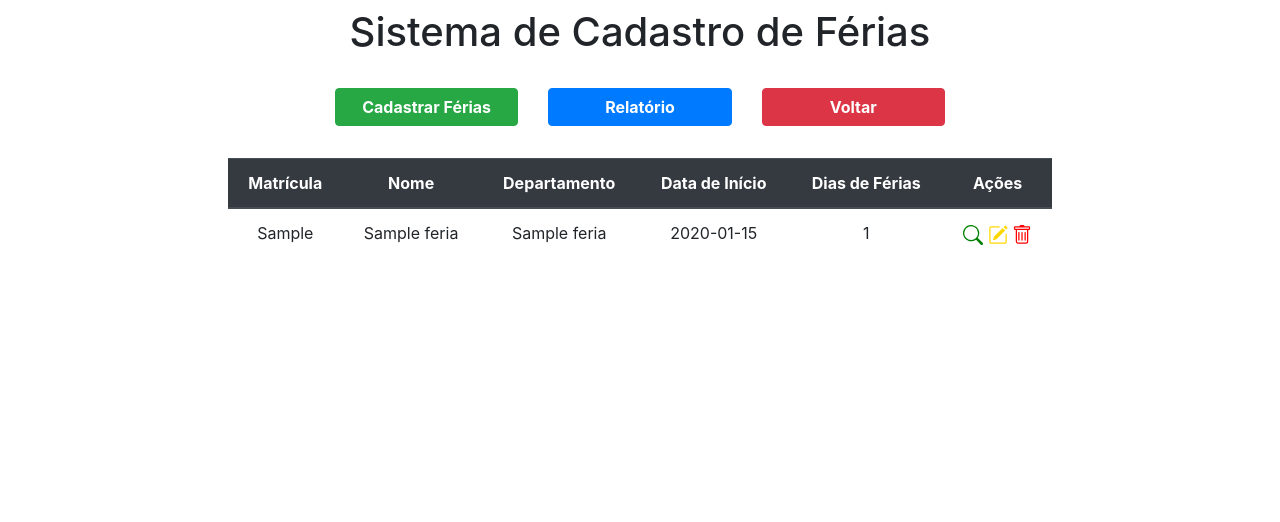
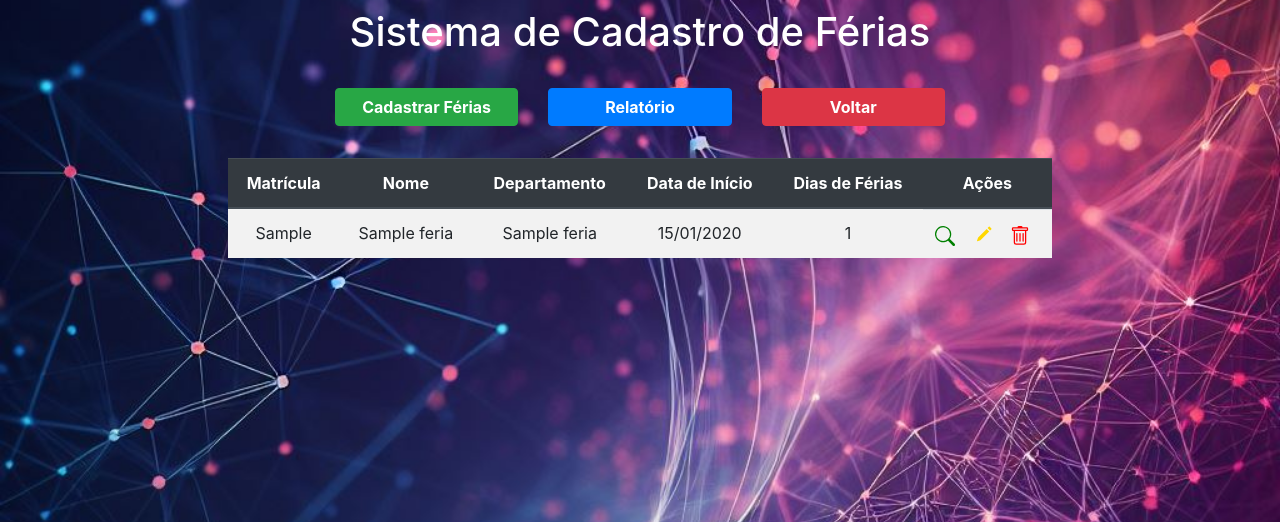
Before and after one commit to RayFigueiredo/ProjetoGestaoFerias, a Flask app: page /ferias in a window 1280 px wide. Shown: the top 522 px of the page. Run offline with Flask 3, Linux system fonts and the light colour scheme; tables that the repository leaves empty hold one stand-in row (values such as "Sample post"); some libraries are stand-ins or nearby versions.

Commit message:
criação de tela inicial

```diff
--- a/ProjetoCRUD/BluePrints/ModuloFerias/ViewCadastrarFerias.py
+++ b/ProjetoCRUD/BluePrints/ModuloFerias/ViewCadastrarFerias.py
@@ -1,8 +1,7 @@
 from flask import render_template, redirect, request, jsonify, flash
 from ProjetoCRUD import app, db, Departamento, Ferias, Funcionario
 from sqlalchemy.sql import text
-from datetime import date, timedelta
-from datetime import datetime
+from datetime import date, timedelta, datetime
 
 
 def e_fim_de_semana(data):
@@ -20,6 +19,9 @@ def listar_ferias():
 
     # Consulte todos os funcionários e suas férias
     lista_ferias = Ferias.query.all()
+    # Formate a data no formato desejado
+    for ferias in lista_ferias:
+        ferias.data_ini_formatada = ferias.data_ini.strftime('%d/%m/%Y')
 
     return render_template('templates_ferias/tela_inicial_ferias.html', lista_ferias=lista_ferias)
 
--- a/ProjetoCRUD/static/css/style.css
+++ b/ProjetoCRUD/static/css/style.css
@@ -0,0 +1,35 @@
+body {
+    background: url("../img/index_background2.jpeg") no-repeat center center fixed;
+    background-size: cover;
+}
+
+h1 {
+    color: #FFFFFF; /* Altere para a cor desejada, por exemplo, #000 para preto */
+}
+
+.img-caption {
+    color: #FFFFFF; /* Altere para a cor desejada, por exemplo, #999 para cinza */
+    font-size: 24px;
+}
+
+.tabela-branca {
+    background-color: #FFFFFF; /* Define o fundo branco da tabela */
+}
+
+/* Alinhar os ícones lado a lado */
+.icon-container {
+    display: flex;
+    justify-content: space-between;
+    align-items: center;
+}
+
+/* Adicionar margem direita para separar os ícones */
+.icon-container a {
+    margin-right: 10px; /* Altere o valor de acordo com a distância desejada entre os ícones */
+}
+
+/* Ajustar o tamanho dos ícones */
+.icon-container svg {
+    width: 20px; /* Defina o tamanho desejado em pixels */
+    height: 20px;
+}
--- a/ProjetoCRUD/templates/index.html
+++ b/ProjetoCRUD/templates/index.html
@@ -3,22 +3,41 @@
 
 <head>
     <meta charset="UTF-8">
-    <title>Tela Inicial</title>
-    <link rel="stylesheet" href="https://stackpath.bootstrapcdn.com/bootstrap/4.4.1/css/bootstrap.min.css" integrity="sha384-Vkoo8x4CGsO3+Hhxv8T/Q5PaXtkKtu6ug5TOeNV6gBiFeWPGFN9MuhOf23Q9Ifjh" crossorigin="anonymous">
+    <title>{% block titulo %}Sistema Gestão de Férias{% endblock %}</title>
+    <link rel="stylesheet" href="https://stackpath.bootstrapcdn.com/bootstrap/4.4.1/css/bootstrap.min.css"
+        integrity="sha384-Vkoo8x4CGsO3+Hhxv8T/Q5PaXtkKtu6ug5TOeNV6gBiFeWPGFN9MuhOf23Q9Ifjh"
+        crossorigin="anonymous">
+    <link rel="stylesheet" href="{{ url_for('static', filename='css/style.css') }}">
 </head>
-
+{% block body%}
 <body>
-    <div class="col-8 m-auto pt-2 pb-2 text-center">
-        <h1>Sistema de Gestão de Férias</h1>
+    <div class="container text-center">
+        <h1 class="mt-5">Sistema de Gestão de Férias</h1>
     </div>
 
-    <div class="col-3 m-auto pt-3 pb-2 text-center">
-        <a href="{{url_for('listar_ferias')}}" class="btn btn-primary btn-block">Gestão Férias</a>
-        <a href="{{url_for('listar_departamentos')}}" class="btn btn-primary btn-block">Cadastrar Departamento</a>
-        <a href="{{url_for('listar_funcionarios')}}" class="btn btn-primary btn-block">Cadastrar Funcionário</a>
+    <div class="container mt-5">
+        <div class="row">
+            <div class="col-md-4">
+                <a href="{{url_for('listar_ferias')}}">
+                    <img src="{{url_for('static', filename='img/index_ferias.jpeg')}}" alt="Gestão de Férias" class="img-fluid">
+                    <p class="text-center mt-2 img-caption">Gestão de Férias</p>
+                </a>
+            </div>
+            <div class="col-md-4">
+                <a href="{{url_for('listar_departamentos')}}">
+                    <img src="{{url_for('static', filename='img/index_dpto.jpeg')}}" alt="Cadastrar Departamento" class="img-fluid">
+                    <p class="text-center mt-2 img-caption">Cadastrar Departamento</p>
+                </a>
+            </div>
+            <div class="col-md-4">
+                <a href="{{url_for('listar_funcionarios')}}">
+                    <img src="{{url_for('static', filename='img/index_func.jpeg')}}" alt="Cadastrar Funcionário" class="img-fluid">
+                    <p class="text-center mt-2 img-caption">Cadastrar Funcionário</p>
+                </a>
+            </div>
+        </div>
     </div>
-
-
 </body>
+{% endblock %}
 
 </html>
--- a/ProjetoCRUD/templates/templates_dpto/pagina_editar.html
+++ b/ProjetoCRUD/templates/templates_dpto/pagina_editar.html
@@ -17,7 +17,7 @@
             </div>
         </div>
 
-        <div class="col-8 m-auto pt-4 pb-2">
+        <div class="col-5 m-auto pt-4 pb-2 text-center">
             <form method="POST">
                 <div class="form-group">
                     <label for="nome">Nome do Departamento:</label>
--- a/ProjetoCRUD/templates/templates_ferias/tela_inicial_ferias.html
+++ b/ProjetoCRUD/templates/templates_ferias/tela_inicial_ferias.html
@@ -1,11 +1,10 @@
-<!DOCTYPE html>
-<html lang="pt-br">
+{% extends "index.html" %}
 
-<head>
-    <meta charset="UTF-8">
-    <title>Gestão de Férias</title>
-    <link rel="stylesheet" href="https://stackpath.bootstrapcdn.com/bootstrap/4.4.1/css/bootstrap.min.css" integrity="sha384-Vkoo8x4CGsO3+Hhxv8T/Q5PaXtkKtu6ug5TOeNV6gBiFeWPGFN9MuhOf23Q9Ifjh" crossorigin="anonymous">
-</head>
+{% block titulo %}
+Gestão de Férias
+{% endblock %}
+
+{% block body %}
 
 <body>
     <div class="col-8 m-auto pt-2 pb-2 text-center">
@@ -27,7 +26,7 @@
     </div>
 
     <div class="col-8 m-auto pt-4 pb-2 text-center">
-        <table class="table">
+        <table class="table tabela-branca table table-striped">
             <thead class="thead-dark">
                 <tr>
                     <th scope="col">Matrícula</th>
@@ -44,37 +43,32 @@
                     <td>{{ lista_ferias.func_mat }}</td>
                     <td>{{ lista_ferias.func_nome }}</td>
                     <td>{{ lista_ferias.dpto_nome }}</td>
-                        <td>{{ lista_ferias.data_ini }}</td>
+                    <td>{{ lista_ferias.data_ini_formatada }}</td>
                     <td>{{ lista_ferias.qtd_dias }}</td>
-                         <td>
+                    <td class="icon-container">
                         <a href="/visualizar/{{ lista_ferias.id }}/">
-                               <svg xmlns="http://www.w3.org/2000/svg" width="20" height="20" fill="green" class="bi bi-search" viewBox="0 0 16 16">
+                           <svg xmlns="http://www.w3.org/2000/svg" width="16" height="16" fill="green" class="bi bi-search" viewBox="0 0 16 16">
                               <path d="M11.742 10.344a6.5 6.5 0 1 0-1.397 1.398h-.001c.03.04.062.078.098.115l3.85 3.85a1 1 0 0 0 1.415-1.414l-3.85-3.85a1.007 1.007 0 0 0-.115-.1zM12 6.5a5.5 5.5 0 1 1-11 0 5.5 5.5 0 0 1 11 0z"/>
                             </svg>
                         </a>
 
-
                         <a href="/editar/{{ lista_ferias.id }}/">
-                                <svg xmlns="http://www.w3.org/2000/svg" width="20" height="20" fill="gold" class="bi bi-pencil-square" viewBox="0 0 16 16">
+                            <svg xmlns="http://www.w3.org/2000/svg" fill="gold" class="bi bi-pencil-square" viewBox="0 0 16 16">
                                 <path d="M15.502 1.94a.5.5 0 0 1 0 .706L14.459 3.69l-2-2L13.502.646a.5.5 0 0 1 .707 0l1.293 1.293zm-1.75 2.456-2-2L4.939 9.21a.5.5 0 0 0-.121.196l-.805 2.414a.25.25 0 0 0 .316.316l2.414-.805a.5.5 0 0 0 .196-.12l6.813-6.814z"/>
-                                  <path fill-rule="evenodd" d="M1 13.5A1.5 1.5 0 0 0 2.5 15h11a1.5 1.5 0 0 0 1.5-1.5v-6a.5.5 0 0 0-1 0v6a.5.5 0 0 1-.5.5h-11a.5.5 0 0 1-.5-.5v-11a.5.5 0 0 1 .5-.5H9a.5.5 0 0 0 0-1H2.5A1.5 1.5 0 0 0 1 2.5v11z"/>
                             </svg>
                         </a>
 
                         <a href="/delete/{{ lista_ferias.id }}/">
-                                <svg xmlns="http://www.w3.org/2000/svg" width="20" height="20" fill="red" class="bi bi-trash" viewBox="0 0 16 16">
+                            <svg xmlns="http://www.w3.org/2000/svg" fill="red" class="bi bi-trash" viewBox="0 0 16 16">
                                 <path d="M5.5 5.5A.5.5 0 0 1 6 6v6a.5.5 0 0 1-1 0V6a.5.5 0 0 1 .5-.5Zm2.5 0a.5.5 0 0 1 .5.5v6a.5.5 0 0 1-1 0V6a.5.5 0 0 1 .5-.5Zm3 .5a.5.5 0 0 0-1 0v6a.5.5 0 0 0 1 0V6Z"/>
                                 <path d="M14.5 3a1 1 0 0 1-1 1H13v9a2 2 0 0 1-2 2H5a2 2 0 0 1-2-2V4h-.5a1 1 0 0 1-1-1V2a1 1 0 0 1 1-1H6a1 1 0 0 1 1-1h2a1 1 0 0 1 1 1h3.5a1 1 0 0 1 1 1v1ZM4.118 4 4 4.059V13a1 1 0 0 0 1 1h6a1 1 0 0 0 1-1V4.059L11.882 4H4.118ZM2.5 3h11V2h-11v1Z"/>
                             </svg>
-
                         </a>
                     </td>
-
                 </tr>
                 {% endfor %}
             </tbody>
         </table>
     </div>
 </body>
-
-</html>
+{% endblock %}
--- a/ProjetoCRUD/templates/templates_func/pagina_editar.html
+++ b/ProjetoCRUD/templates/templates_func/pagina_editar.html
@@ -17,14 +17,14 @@
             </div>
         </div>
 
-        <div class="col-8 m-auto pt-4 pb-2">
+        <div class="col-5 m-auto pt-4 pb-2 text-center">
             <form method="POST">
                 <div class="form-group">
                     <label for="nome">Nome do Funcionário:</label>
                     <input type="text" class="form-control" id="nome" name="nome" value="{{ funcionario.nome }}" required>
                 </div>
                 <div class="form-group">
-                    <label for="nome">Matricula do Funcionário:</label>
+                    <label for="nome" class="text-sm">Matricula do Funcionário:</label>
                     <input type="text" class="form-control" id="mat" name="mat" value="{{ funcionario.mat }}" required>
                 </div>
 
```
Also changed, not shown: ProjetoCRUD/templates/templates_dpto/tela_inicial_dpto.html (+7 -9 lines), ProjetoCRUD/templates/templates_func/tela_inicial_func.html (+11 -10 lines), ProjetoCRUD/static/img/index_background.jpg (added), ProjetoCRUD/static/img/index_background2.jpeg (added), ProjetoCRUD/static/img/index_dpto.jpeg (added), ProjetoCRUD/static/img/index_ferias.jpeg (added), ProjetoCRUD/static/img/index_func.jpeg (added). Lines whose indentation alone changed are shown as unchanged.
